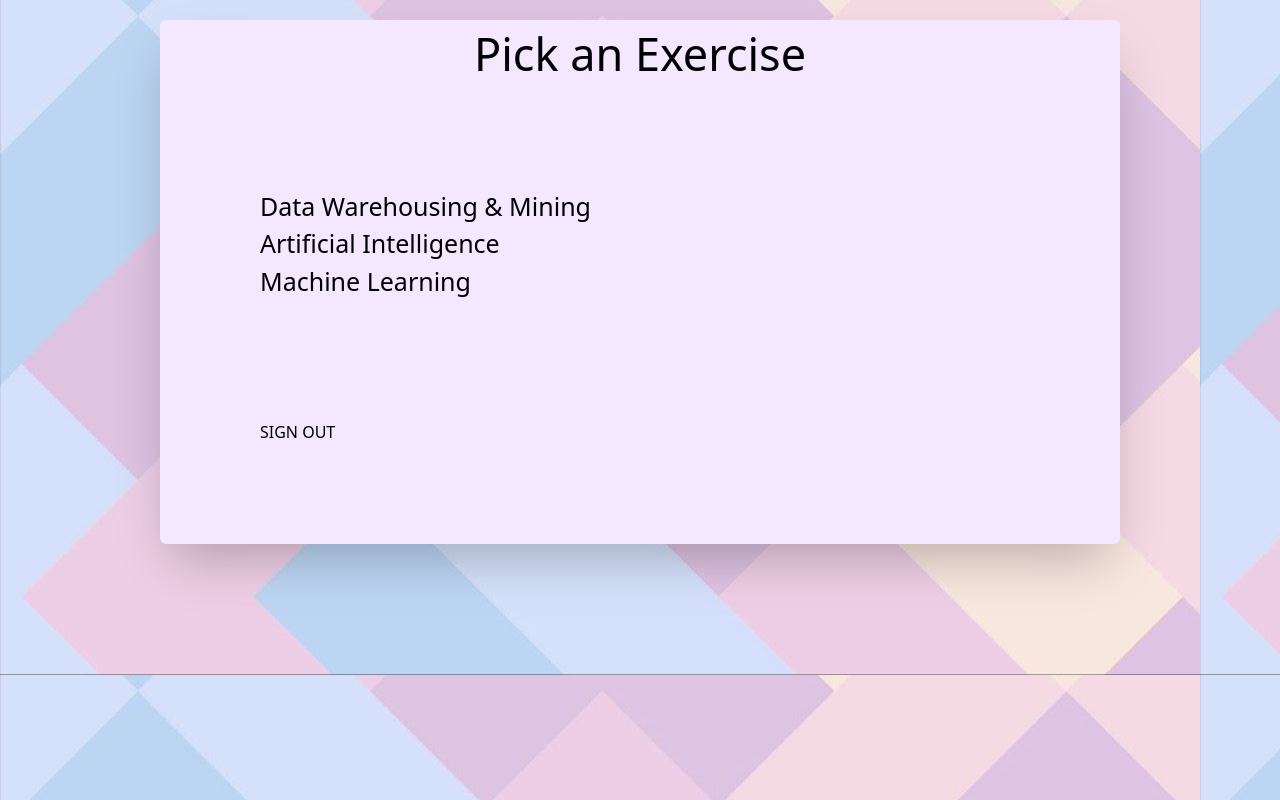
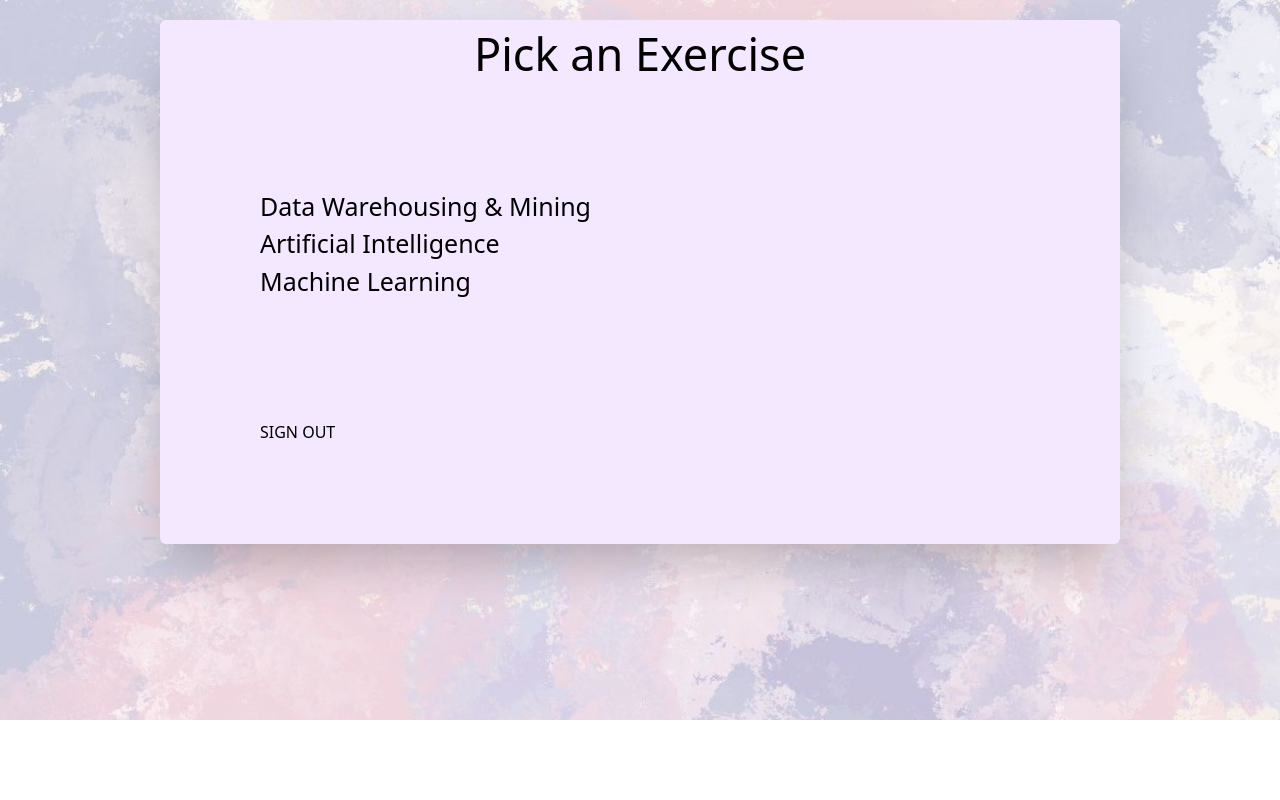
Before and after one commit to dev-9820/mp-quiz, a Next.js app: page /home in a window 1280 px wide. Built offline with nearby package versions, Linux system fonts and the light colour scheme; no server answers.

Commit message:
bg image
saare changes pata nahi kya hai

```diff
--- a/pages/_app.js
+++ b/pages/_app.js
@@ -1,6 +1,5 @@
 import { useEffect, useState } from 'react'
 import '../styles/globals.css'
-import { BrowserRouter as Router, Routes, Route } from 'react-router-dom'
 import '../styles/Home.module.css'
 import app, { auth } from './firebase'
 import Register from './comp/Register'
--- a/pages/comp/Register.jsx
+++ b/pages/comp/Register.jsx
@@ -6,7 +6,6 @@ import { createUserWithEmailAndPassword, updateProfile } from 'firebase/auth';
 import { set } from 'mongoose';
 import styles from 'styles/Home.module.css'
 import { useNavigate } from 'react-router-dom';
-import { BrowserRouter, Routes, Route, Ruoter } from 'react-router-dom';
 import { useRouter } from 'next/router';
 
 
--- a/styles/globals.css
+++ b/styles/globals.css
@@ -4,6 +4,8 @@
 
 
 body{
+	background-size: cover;
+	background-repeat: no-repeat;
 	background-image: url("../public/bg.jpg");
 }
 button[type="signout"]{
```
Also changed, not shown: public/bg.jpg.
